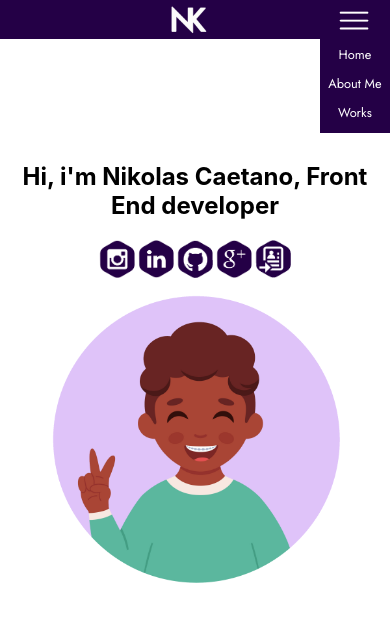
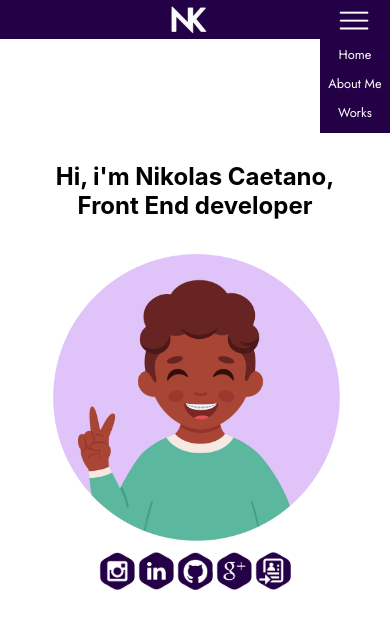
Before and after one commit to nikocaetano/Portf-lio, a React (Create React App) app: page / in a window 390 px wide. Shown: the top 628 px of the page. Built offline with nearby package versions, Linux system fonts and the light colour scheme.

Commit message:
ajustando home responsivo

```diff
--- a/src/Componentes/Home.jsx
+++ b/src/Componentes/Home.jsx
@@ -8,11 +8,13 @@ import GitHub from "../images/github.png"
 import Google from "../images/google.png"
 import Curriculo from "../images/curriculo.png"
 
-export default function Home(){
-    return(
+export default function Home() {
+    return (
         <S.Section>
             <S.Networks>
                 <S.H1>Hi, i'm Nikolas Caetano, Front End developer</S.H1>
+                <S.ImageRes src={Imagem} />
+                <div>
                 <a href="https://www.instagram.com/nikocaetano/" target="_blank">
                     <S.Redes src={Insta} alt="Icone Instagram" />
                 </a>
@@ -28,8 +30,9 @@ export default function Home(){
                 <a href="" target="_blank">
                     <S.Redes src={Curriculo} alt="Icone Curriculo" />
                 </a>
+                </div>
             </S.Networks>
-                <S.Image src={Imagem}/>
+            <S.Image src={Imagem} />
         </S.Section>
     )
 }
--- a/src/Styles/Home-styles.jsx
+++ b/src/Styles/Home-styles.jsx
@@ -22,14 +22,25 @@ width: 40vw;
 font-size: 1.5em;
 padding-bottom: 5vw;
 @media only screen and (min-width:300px) and (max-width:600px){
-   width: 100vw;
+   width: 80vw;
 }
 `
+
+
 
 export const Image = styled.img`
 width: 45vw;
 @media only screen and (min-width:300px) and (max-width:600px){
+    display:none;
+}
+`
+
+export const ImageRes = styled.img`
+width: 45vw;
+display:none;
+@media only screen and (min-width:300px) and (max-width:600px){
     width: 80vw;
+    display: initial;
 }
 `
 
```
Lines whose indentation alone changed are shown as unchanged.
